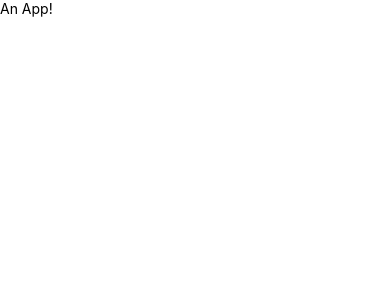
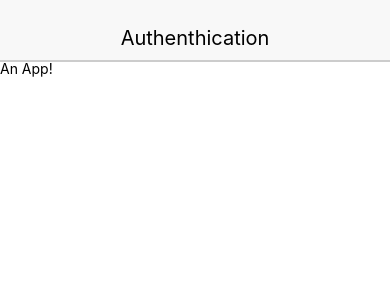
Before and after one commit to i4110017/reactnative-course, a React Native app in the folder auth/: screen / in a window 390 px wide. Shown: the top 300 px of the page. Built offline with nearby package versions, Linux system fonts and the light colour scheme.

Commit message:
Import header to the app

```diff
--- a/auth/src/App.js
+++ b/auth/src/App.js
@@ -1,13 +1,15 @@
 import React, { Component } from 'react';
 import { View, Text } from 'react-native';
+import { Header } from './components/common';
 
 class App extends Component {
-  render(){
-    return(
+  render() {
+    return (
       <View>
+        <Header headerText="Authenthication" />
         <Text>An App!</Text>
       </View>
     );
   }
-};
+}
 export default App;
```
